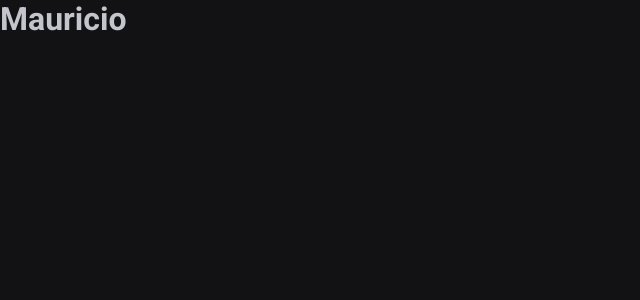
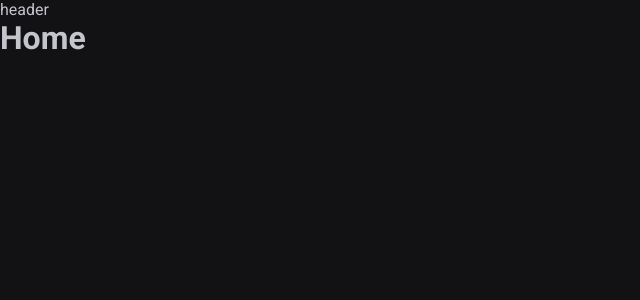
Before and after one commit to mauriciogirardi/Timer, a React (Vite) app: page / in a window 1280 px wide. Shown: the top 300 px of the page, without its empty margins (0-640 px from the left). Built offline with nearby package versions, Linux system fonts and the light colour scheme.

Commit message:
Add routes

```diff
--- a/package.json
+++ b/package.json
@@ -13,6 +13,7 @@
   "dependencies": {
     "react": "^18.2.0",
     "react-dom": "^18.2.0",
+    "react-router-dom": "^6.3.0",
     "styled-components": "^5.3.5"
   },
   "devDependencies": {
--- a/src/App.tsx
+++ b/src/App.tsx
@@ -1,7 +1,11 @@
+import { BrowserRouter } from 'react-router-dom'
+
+import { Router } from './Router'
+
 export function App() {
   return (
-    <div className="App">
-      <h1>Mauricio</h1>
-    </div>
+    <BrowserRouter>
+      <Router />
+    </BrowserRouter>
   )
 }
--- /dev/null
+++ b/src/Router.tsx
@@ -0,0 +1,15 @@
+import { Route, Routes } from 'react-router-dom'
+import { DefaultLayout } from './layouts/DefaultLayout'
+import { History } from './page/History'
+import { Home } from './page/Home'
+
+export const Router = () => {
+  return (
+    <Routes>
+      <Route path="/" element={<DefaultLayout />}>
+        <Route path="/" element={<Home />} />
+        <Route path="/history" element={<History />} />
+      </Route>
+    </Routes>
+  )
+}
--- /dev/null
+++ b/src/components/Header/index.tsx
@@ -0,0 +1,9 @@
+import * as S from './styles'
+
+export const Header = () => {
+  return (
+    <S.HeaderContainer>
+      <div>header</div>
+    </S.HeaderContainer>
+  )
+}
--- /dev/null
+++ b/src/components/Header/styles.ts
@@ -0,0 +1,3 @@
+import styled from 'styled-components'
+
+export const HeaderContainer = styled.header``
--- /dev/null
+++ b/src/layouts/DefaultLayout.tsx
@@ -0,0 +1,11 @@
+import { Outlet } from 'react-router-dom'
+import { Header } from '../components/Header'
+
+export const DefaultLayout = () => {
+  return (
+    <>
+      <Header />
+      <Outlet />
+    </>
+  )
+}
--- /dev/null
+++ b/src/page/History.tsx
@@ -0,0 +1,7 @@
+export const History = () => {
+  return (
+    <div>
+      <h1>History</h1>
+    </div>
+  )
+}
--- /dev/null
+++ b/src/page/Home.tsx
@@ -0,0 +1,7 @@
+export const Home = () => {
+  return (
+    <div>
+      <h1>Home</h1>
+    </div>
+  )
+}
```
Also changed, not shown: 2 other files (tests, documents, lock files or other folders).
